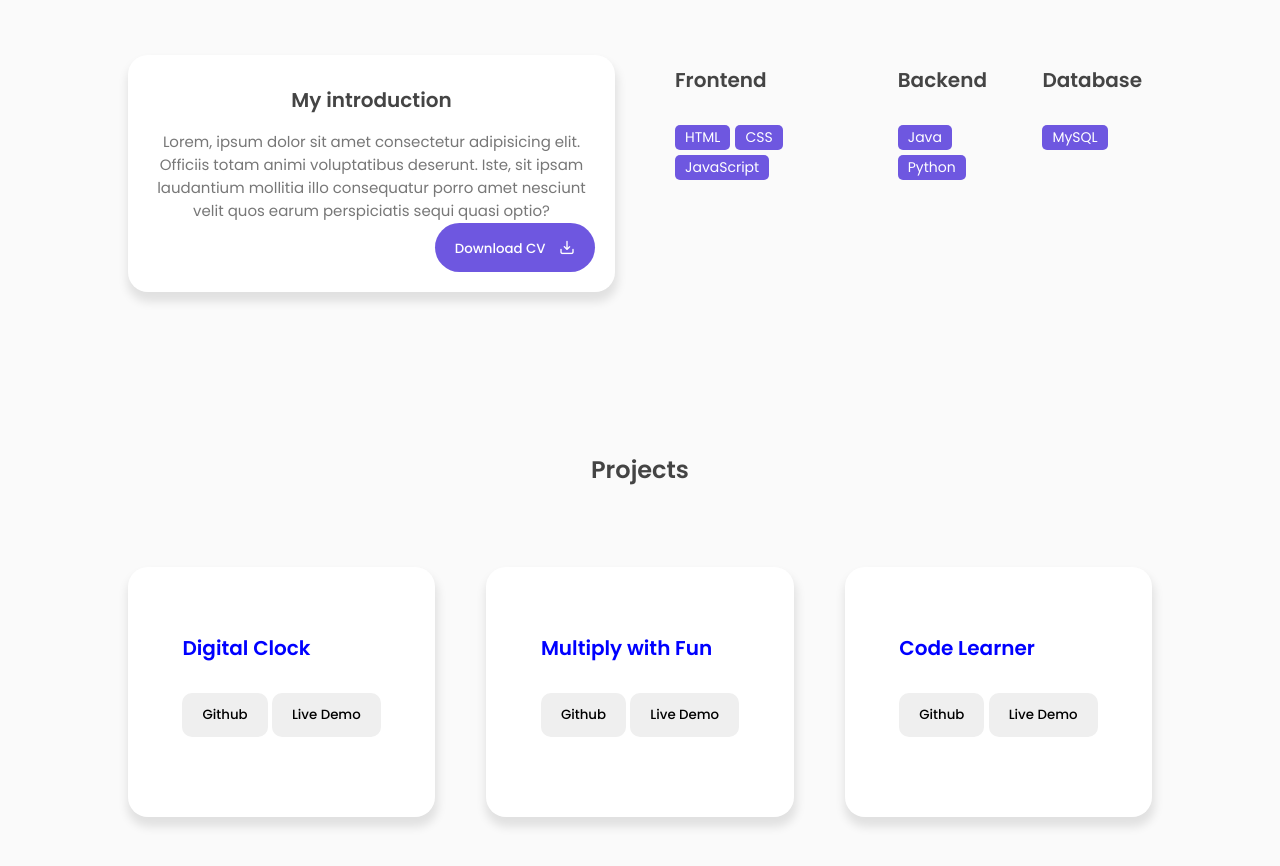
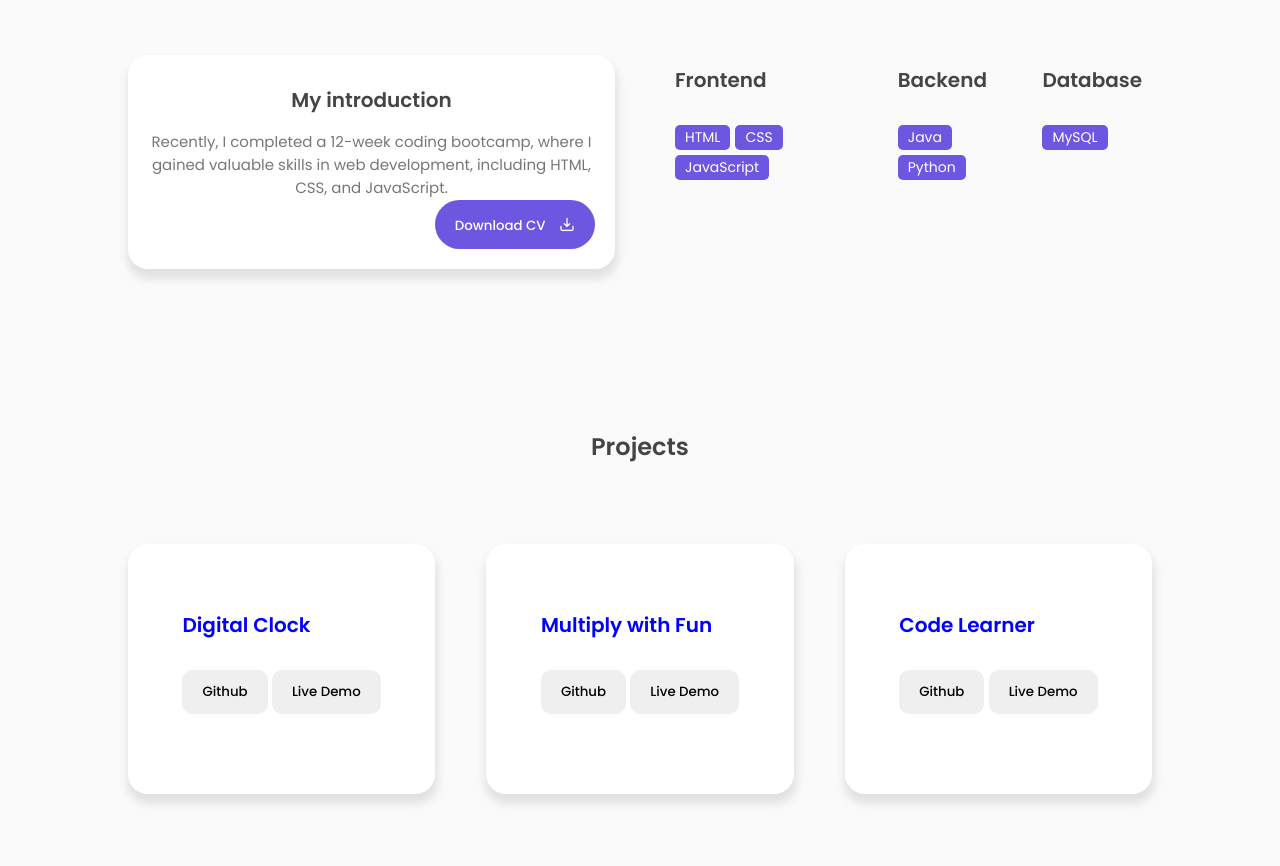
Before and after one commit to Nayini/swapnika-nayini-portfolio, a plain HTML site: page index.html in a window 1280 px wide. Shown: the part 940-1806 px from the top of the page. Drawn offline with nearby package versions, Linux system fonts and the light colour scheme.

Commit message:
changed in introduction

```diff
--- a/index.html
+++ b/index.html
@@ -114,10 +114,9 @@
               <div class="about-info">
                 <h3>My introduction</h3>
                 <p>
-                  Lorem, ipsum dolor sit amet consectetur adipisicing elit.
-                  Officiis totam animi voluptatibus deserunt. Iste, sit ipsam
-                  laudantium mollitia illo consequatur porro amet nesciunt velit
-                  quos earum perspiciatis sequi quasi optio?
+                  Recently, I completed a 12-week coding bootcamp, where I
+                  gained valuable skills in web development, including HTML,
+                  CSS, and JavaScript.
                 </p>
                 <div class="about-btn">
                   <button class="btn">
```
